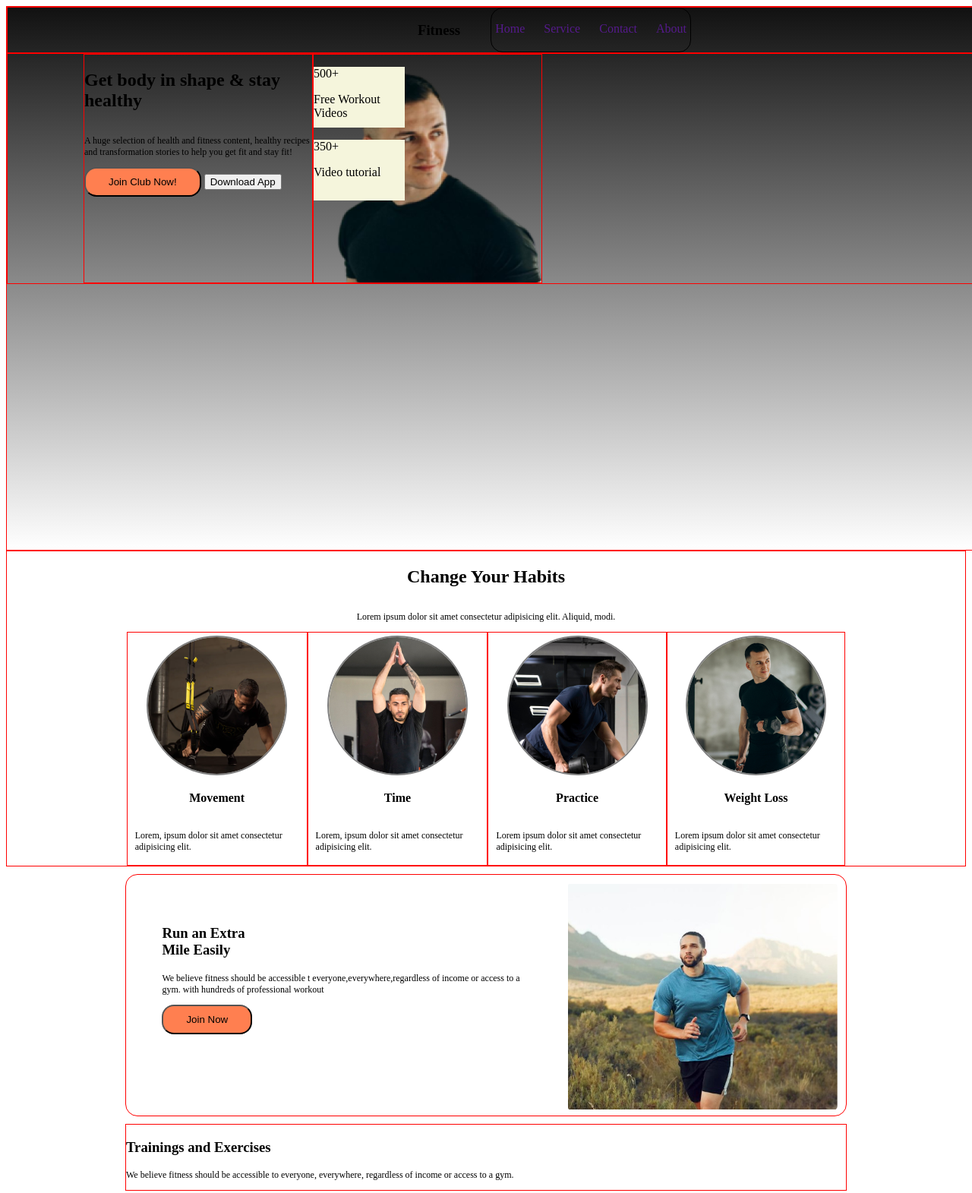
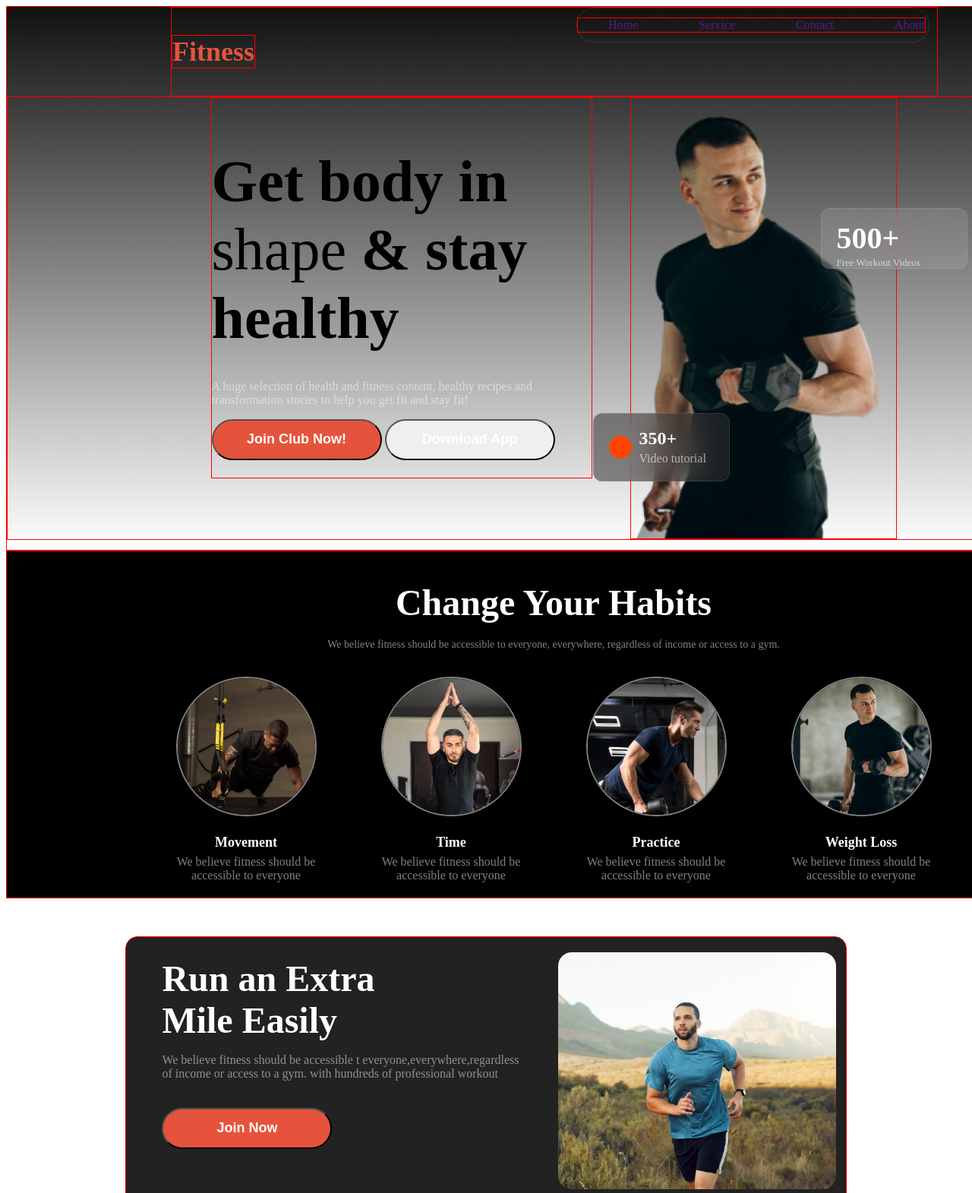
Before and after one commit to shabah900/ph-assignment2, a plain HTML site: page index.html in a window 1280 px wide. Shown: the top 1571 px of the page at 76% size. Drawn offline with Linux system fonts and the light colour scheme.

Commit message:
2nd and 3rd page done

```diff
--- a/index.html
+++ b/index.html
@@ -11,36 +11,39 @@
 <body>
     <!-- first section  -->
     <section class="section1 border">
-        <nav class="nav border ">
-            <h3>Fitness</h3>
-            <div class="taskbar">
-                <ul class="nav-li">
+        <div class="nav border ">
+            <h3 class=" border ">Fitness</h3>
+            <div class="taskbar  ">
+                <ul class="nav-li border ">
                     <li><a href="">Home</a></li>
                     <li><a href="">Service</a></li>
                     <li><a href=""> Contact</a></li>
                     <li><a href="">About</a></li>
                 </ul>
             </div>
-        </nav>
+        </div>
         <div class="sec1-div border">
             <div class="sec1-div1 border">
-                <h1>Get body in shape & stay healthy</h1>
+                <h1>Get body in <br> <span class="shape">shape</span> & stay <br> healthy</h1>
                 <p class="paragraph">A huge selection of health and fitness content, healthy recipes and transformation
                     stories to help you get fit and stay fit!</p>
                 <div>
                     <button class="same-button">Join Club Now! </button>
-                    <button>Download App</button>
+                    <button class="download-app">Download App</button>
                 </div>
             </div>
             <div class="sec1-div2 border">
 
-                <div>
-                    <p>500+</p>
+                <div class="mini1">
+                    <h4>500+</h4>
                     <p>Free Workout Videos</p>
                 </div>
-                <div>
-                    <p>350+</p>
-                    <p>Video tutorial</p>
+                <div class="mini2">
+                    <div class="circle"></div>
+                    <div>
+                        <h4>350+</h4>
+                        <p>Video tutorial</p>
+                    </div>
                 </div>
             </div>
         </div>
@@ -50,31 +53,33 @@
     <!-- section for 2nd page  -->
     <section class="section2 border ">
         <h2>Change Your Habits</h2>
-        <p class="paragraph">Lorem ipsum dolor sit amet consectetur adipisicing elit. Aliquid, modi.</p>
+        <p class="paragraph">We believe fitness should be accessible to everyone, everywhere, regardless of income or access to a gym. </p>
         <div class="sec2-card">
-            <div class="border">
+            <div >
                 <img class="round-img" src="assets/image 3.png" alt="">
                 <h4>Movement</h4>
-                <p class="paragraph">Lorem, ipsum dolor sit amet consectetur adipisicing elit.</p>
+                <p class="paragraph">We believe fitness should be accessible to everyone</p>
             </div>
-            <div class="border">
+            <div >
                 <img class="round-img" src="assets/image 2.png" alt="">
                 <h4>Time</h4>
-                <p class="paragraph">Lorem, ipsum dolor sit amet consectetur adipisicing elit.</p>
+                <p class="paragraph">We believe fitness should be accessible to everyone</p>
             </div>
-            <div class="border">
+            <div >
                 <img class="round-img" src="assets/image 4.png" alt="">
                 <h4>Practice</h4>
-                <p class="paragraph">Lorem ipsum dolor sit amet consectetur adipisicing elit.</p>
+                <p class="paragraph">We believe fitness should be accessible to everyone</p>
             </div>
-            <div class="border">
+            <div >
                 <img class="round-img" src="assets/image 5.png" alt="">
                 <h4>Weight Loss</h4>
-                <p class="paragraph">Lorem ipsum dolor sit amet consectetur adipisicing elit.</p>
+                <p class="paragraph">We believe fitness should be accessible to everyone</p>
             </div>
         </div>
 
     </section>
+
+
     <!-- section for  3rd page  -->
     <section>
         <div class="sec3-div border">
@@ -205,7 +210,8 @@
             </div>
         </div>
         <hr id="hr">
-        <p class="paragraph">All right reserved &copy Fitness 2024</p>
+        <p class="paragraph"> All right reserved @Fitness 2024</p>
+
     </footer>
 
 </body>
--- a/style.css/index.css
+++ b/style.css/index.css
@@ -2,16 +2,29 @@
 .border {
     border: 1px solid red;
 }
+
 /* style for all orange color  button  */
- .same-button{
-    border-radius: 16px;
-    background-color: coral;
+.same-button {
+    width: 224px;
+    height: 54px;
+    border-radius: 42px;
+    background: rgb(230, 83, 60);
     padding: 10px 30px;
+    color: rgb(255, 255, 255);
+    font-size: 18px;
+    font-weight: 600;
 }
 
+/* *{
+    background-color: black ;
+} */
 /* style for all paragraph  */
 .paragraph {
-    font-size: 12px;
+    color: rgba(255, 255, 255, 0.5);
+    text-align: left;
+    font-weight: 400;
+    font-size: 16px;
+    /* color: rgba(255, 255, 255, 0.5); */
 }
 
 /* style for first page  */
@@ -19,84 +32,229 @@
     width: 1440px;
     height: 715px;
     background: linear-gradient(180.00deg, rgb(17, 17, 17), rgba(119, 119, 119, 0) 100%);
+    /* background: rgb(185, 185, 185); */
 }
 
 .nav {
-     width: 100%;
+
+    width: 70%;
+    margin-left: 15%;
+    margin-right: 15%;
+    justify-content: space-between;
     display: flex;
-     gap: 40px;
-     justify-content: center;
-     padding: 0 auto 0 auto;
+
+
+
 
 }
+
+.nav>h3 {
+    font-size: 36px;
+    color: rgb(230, 83, 60);
+    font-weight: 800;
+
+}
+
 .taskbar {
-     border: 1px solid black;
-     border-radius: 16px;
+    position: static;
+    width: 465px;
+    height: 46px;
+    display: flex;
+    flex-direction: row;
+    justify-content: space-between;
+    align-items: center;
+    /* padding: 4px; */
+    flex: none;
+    margin: 0px 10px;
+    box-sizing: border-box;
+    border: 1px solid rgba(255, 255, 255, 0.1);
+    border-radius: 39px;
+
+
 }
 
 .taskbar>ul {
 
     display: flex;
-     gap: 25px;
-     padding: 2px 5px 2px 5px;
+    gap: 80px;
+    justify-items: center;
+    font-weight: 400;
+    font-size: 16px;
 }
 
 
 .nav-li a {
     text-decoration: none;
 
+
+
 }
 
 .nav-li>li {
     list-style: none;
 
+
 }
 
 .sec1-div {
     display: flex;
-     gap: none;
-     padding: 0 100px 0 100px;
+    gap: 50px;
+
+    justify-content: center;
+
+}
+
+.sec1-div1>h1 {
+    font-size: 78px;
+    font-weight: 900;
+    margin-bottom: 20px;
+}
+
+.shape {
+
+    font-weight: 400;
+    font-size: 78px;
+}
+
+.download-app {
+    width: 224px;
+    height: 54px;
+    border-radius: 42px;
+    padding: 10px 30px;
+    color: rgb(255, 255, 255);
+    font-size: 18px;
+    font-weight: 600;
 }
 
 .sec1-div1 {
     display: flex;
     flex-direction: column;
-     height: 300px;
-     width: 300px;
+    height: 500px;
+    width: 500px;
     /* margin-left: 150px; */
 }
 
- .sec1-div2 {
-     height: 300px;
-     width: 300px;
-     background-image: url(../assets/Images\ 2.png);
+
+.mini1 {
+    width: 193px;
+    height: 80px;
+    margin-top: 145px;
+    margin-left: 250px;
+    box-sizing: border-box;
+    border-radius: 12px;
+    border: 1px solid rgba(255, 255, 255, 0.1);
+    backdrop-filter: blur(20px);
+    background: rgba(255, 255, 255, 0.1);
+    padding-left: 20px;
+    padding-top: 10px;
 
 }
 
- .sec1-div2>div {
-     background-color: beige;
-     height: 80px;
-     width: 120px;
+.mini1>h4 {
+    color: rgb(255, 255, 255);
+    font-size: 40px;
+    font-weight: 900;
+    margin-top: 5px;
+    margin-bottom: -12px;
+    text-align: left;
+
+}
+
+.mini1>p {
+
+    color: rgba(255, 255, 255, 0.65);
+    font-size: 13px;
+    font-weight: 400;
+
+}
+
+.mini2 {
+    display: flex;
+    align-items: center;
+    gap: 10px;
+    width: 180px;
+    height: 90px;
+    margin-top: 190px;
+    margin-left: -50px;
+    padding-left: 20px;
+    box-sizing: border-box;
+    border: 1px solid rgba(255, 255, 255, 0.1);
+    border-radius: 12px;
+    backdrop-filter: blur(20px);
+    background: rgba(48, 48, 48, 0.54);
+}
+
+.circle {
+    height: 30px;
+    width: 30px;
+    background-color: orangered;
+    border-radius: 100%;
+}
+
+.mini2 h4 {
+    color: rgb(255, 255, 255);
+    font-size: 24px;
+    font-weight: 900;
+    margin-top: 15px;
+    margin-bottom: -12px;
+
+}
+
+.mini2 p {
+
+    color: rgba(239, 237, 232, 0.65);
+    font-size: 16px;
+    font-weight: 400;
 
 }
 
 .sec1-div2 {
-     height: 300px;
-     width: 300px;
+    width: 349px;
+    height: 580px;
     background-image: url(../assets/Images\ 2.png);
+    background-repeat: no-repeat;
+}
 
- }
 /* style for page 2  */
 
 .section2 {
+    width: 1440px;
     display: flex;
     flex-direction: column;
     align-items: center;
+    background-color: black;
 }
-.round-img{
+
+.section2>h2 {
+    font-weight: 900;
+    font-size: 48px;
+    color: rgb(255, 255, 255);
+}
+
+.section2>p {
+    color: rgba(255, 255, 255, 0.5);
+    font-size: 14px;
+    font-weight: 400;
+    margin-top: -20px;
+    margin-bottom: 30px;
+}
+
+.section2 p {
+    text-align: center;
+}
+
+.sec2-card h4 {
+    color: rgb(255, 255, 255);
+    font-size: 18px;
+    font-weight: 600;
+    margin-bottom: -10px;
+}
+
+.round-img {
     border-radius: 100%;
     border: 2px solid gray;
 }
+
 .sec2-card {
     display: flex;
     width: 75%;
@@ -115,20 +273,34 @@
     border-radius: 16px;
     display: flex;
     width: 75%;
-     margin: 10px auto;
+    height: 355px;
+    margin: 50px auto;
+    background: rgb(34, 34, 34);
 
 }
 
- .sec3-div1 {
-
+.sec3-div1{
+    width: 50%;
     padding: 5%;
 }
 
+.sec3-div1>h3 {
+    color: rgb(255, 255, 255);
+    font-size: 48px;
+    font-weight: 900;
+    margin-bottom: 5px;
+    margin-top: -20px;
+
+}
+.sec3-div1>p{
+    padding-bottom: 20px;
+}
+
 .sec3-div2>img {
-     width: 94%;
-     height: 94%;
-     border-radius: 16px;
-     padding: 3%;
+    width: 366px;
+    height: 312px;
+  border-radius: 18px;
+    margin: 20px 0 20px 0;
 }
 
 /* style for page 4 */
@@ -171,7 +343,7 @@
     display: grid;
     grid-template-areas:
         "exercise1 exercise2 exercise2 exercise2 exercise3"
-     "exercise4 exercise4 exercise5 exercise6 exercise6"  ;
+        "exercise4 exercise4 exercise5 exercise6 exercise6";
 }
 
 /* style for page 5 */
@@ -245,13 +417,15 @@
 footer>p {
     text-align: center;
 }
- #hr{
+
+#hr {
     width: 85%;
 }
- @media screen and(max-width:576px){
-    .footer-div{
+
+@media screen and(max-width:576px) {
+    .footer-div {
         display: grid;
-        grid-template-columns: repeat(1,1fr) ;
+        grid-template-columns: repeat(1, 1fr);
     }
 }
 
```
Lines whose indentation alone changed are shown as unchanged.
